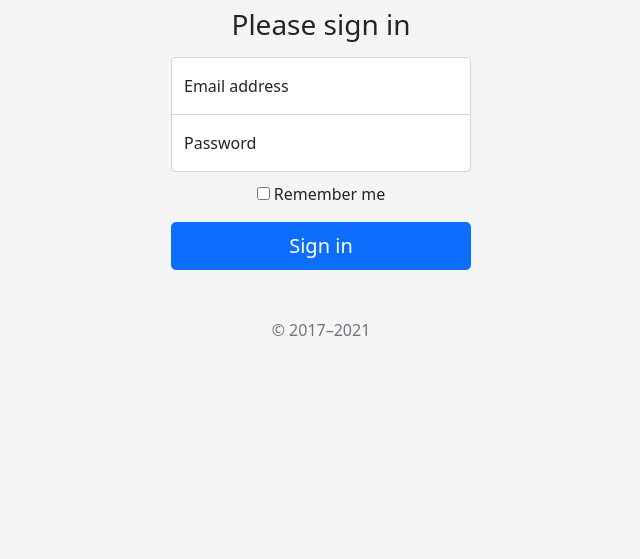
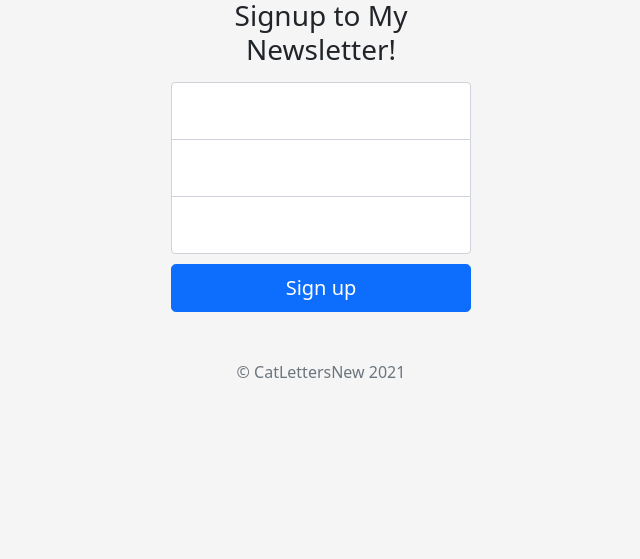
Before and after one commit to SaintLau/Newsletter-App, a website: page signup.html in a window 1280 px wide. Shown: the part 241-800 px from the top of the page, without its empty margins (319-959 px from the left). Drawn offline with nearby package versions, Linux system fonts and the light colour scheme.

Commit message:
server ready to send data to api

```diff
--- a/styles.css
+++ b/public/css/styles.css
@@ -26,13 +26,18 @@ body {
   z-index: 2;
 }
 
-.form-signin input[type="email"] {
+.top {
   margin-bottom: -1px;
   border-bottom-right-radius: 0;
   border-bottom-left-radius: 0;
 }
 
-.form-signin input[type="password"] {
+.middle {
+    border-radius: 0;
+    margin-bottom: -1px;
+}
+
+.bottom {
   margin-bottom: 10px;
   border-top-left-radius: 0;
   border-top-right-radius: 0;
--- a/signup.html
+++ b/signup.html
@@ -7,7 +7,7 @@
     <meta name="description" content="">
     <meta name="author" content="Mark Otto, Jacob Thornton, and Bootstrap contributors">
     <meta name="generator" content="Hugo 0.88.1">
-    <title>Signin Template · Bootstrap v5.1</title>
+    <title>Newsletter Signup</title>
 
     <link rel="canonical" href="https://getbootstrap.com/docs/5.1/examples/sign-in/">
 
@@ -44,31 +44,27 @@
 
 
     <!-- Custom styles for this template -->
-    <link href="styles.css" rel="stylesheet">
+    <link href="css/styles.css" rel="stylesheet">
   </head>
 
   <body class="text-center">
         <main class="form-signin">
-            <form>
-                <img class="mb-4" src="/docs/5.1/assets/brand/bootstrap-logo.svg" alt="BootstrapLogo" width="72" height="57">
-                <h1 class="h3 mb-3 fw-normal">Please sign in</h1>
+            <form action="/" method="POST">
+                <img class="mb-4" src="/images/catSignUp.jpeg" alt="cat" width="72" height="57">
+                <h1 class="h3 mb-3 fw-normal">Signup to My Newsletter!</h1>
 
                 <div class="form-floating">
-                    <input type="email" class="form-control" id="floatingInput" placeholder="name@example.com">
-                    <label for="floatingInput">Email address</label>
+                    <input type="text" name="fName" class="form-control top" placeholder="First Name">
                 </div>
                 <div class="form-floating">
-                    <input type="password" class="form-control" id="floatingPassword" placeholder="Password">
-                    <label for="floatingPassword">Password</label>
+                    <input type="text" name="lName" class="form-control middle"  placeholder="Last Name">
+                </div>
+                <div class="form-floating">
+                    <input type="email" name="email" class="form-control bottom" placeholder="Email">
                 </div>
 
-                <div class="checkbox mb-3">
-                    <label>
-                    <input type="checkbox" value="remember-me"> Remember me
-                    </label>
-                </div>
-                    <button class="w-100 btn btn-lg btn-primary" type="submit">Sign in</button>
-                    <p class="mt-5 mb-3 text-muted">&copy; 2017–2021</p>
+                    <button class="w-100 btn btn-lg btn-primary" type="submit">Sign up</button>
+                    <p class="mt-5 mb-3 text-muted">&copy; CatLettersNew 2021</p>
             </form>
         </main>
   </body>
```
Also changed, not shown: app.js (+13 -1 lines), public/images/catSignUp.jpeg (added).
